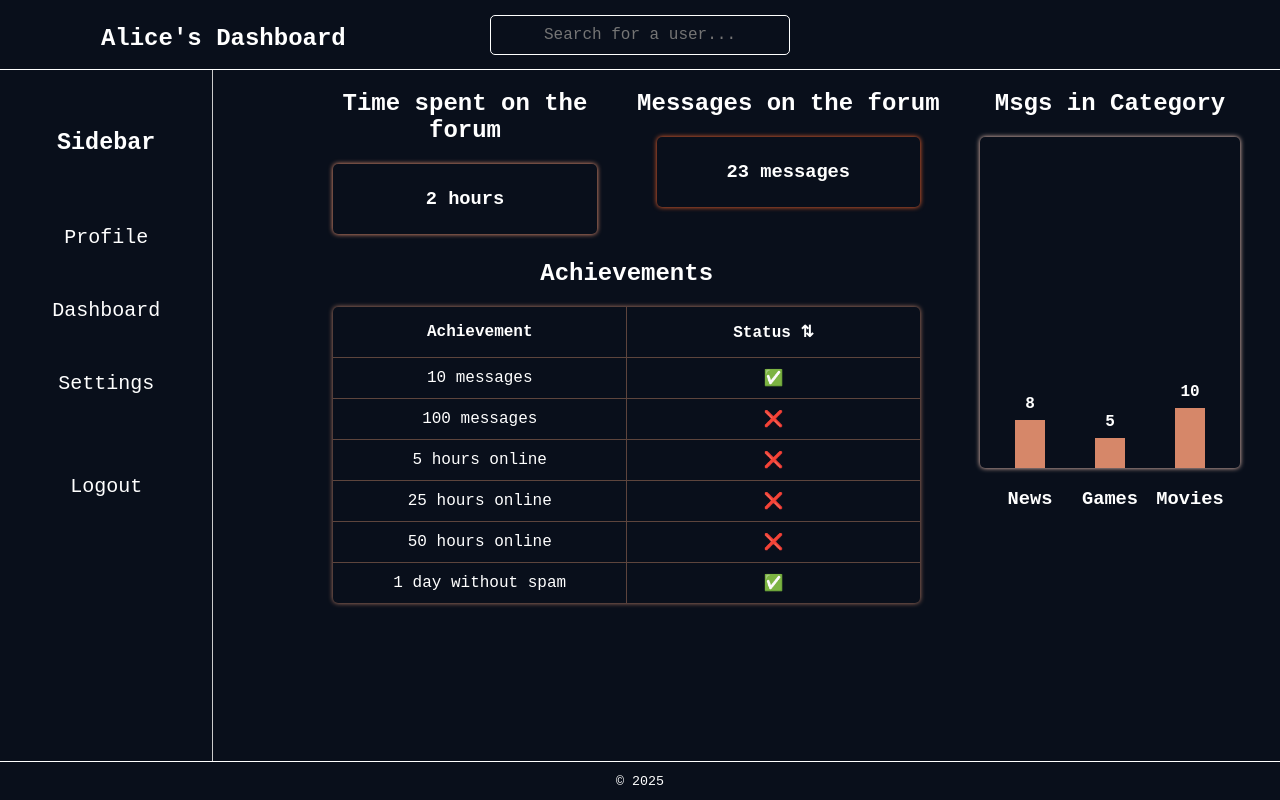
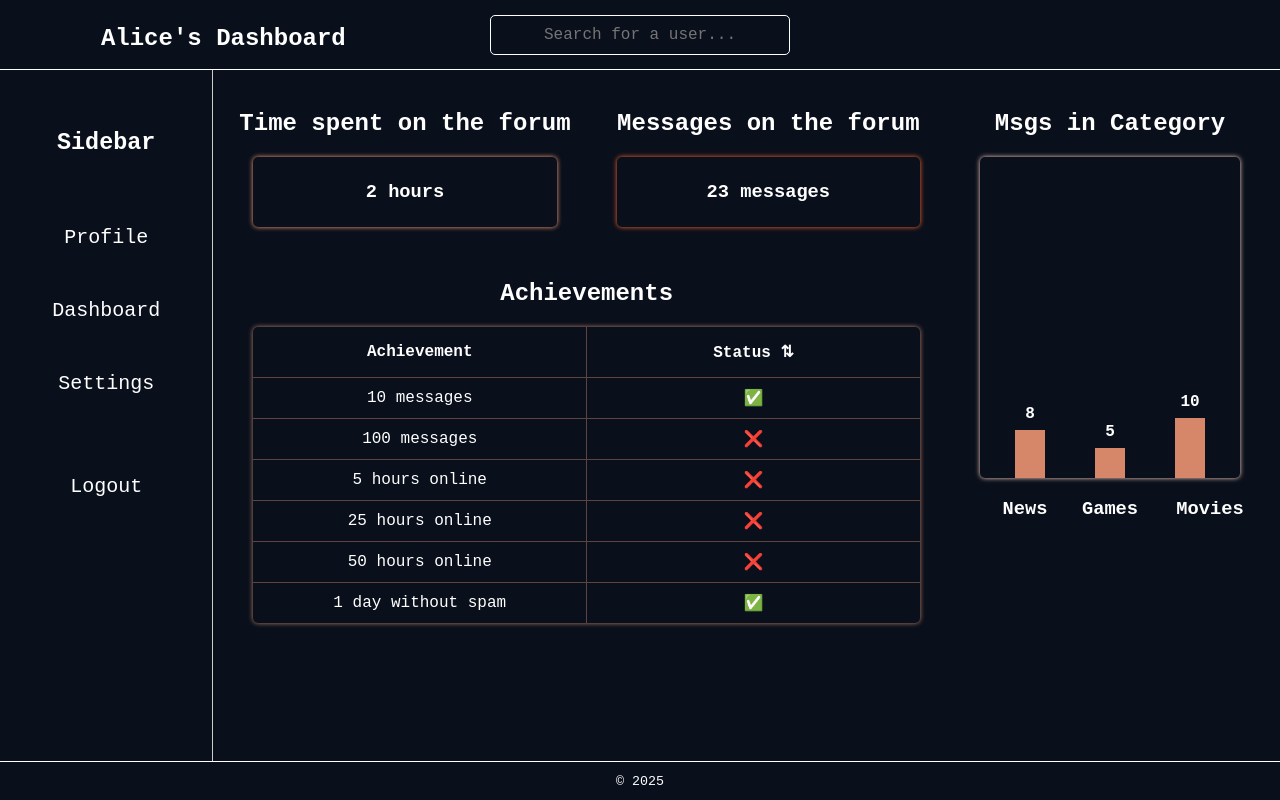
Before and after one commit to re5ilence/user-dashboard, a React (Vite) app: page / in a window 1280 px wide. Both pictures are taken after a click on the button "Alice". Built offline with nearby package versions, Linux system fonts and the light colour scheme.

Commit message:
Отредактировал верстку

```diff
--- a/src/Pages/Settings/Settings.css
+++ b/src/Pages/Settings/Settings.css
@@ -2,22 +2,20 @@
     display: flex;
     justify-content: center;
     align-items: center;
-    gap: 20px;
-    margin-right: 180px;
+    margin-right: calc(50% - 500px);
 }
 
 .row-settings {
     display: grid;
     grid-template-columns: 1fr 1fr;
-    gap: 20px;
+    gap: 50px;
     align-items: start;
 }
 
 .settings-left {
     display: flex;
     flex-direction: column;
-    gap: 45px;
-    margin-top: 8px;
+    gap: 40px;
 }
 
 .settings-right .button-container {
--- a/src/Pages/UserProfile/UserProfile.css
+++ b/src/Pages/UserProfile/UserProfile.css
@@ -3,7 +3,7 @@
     grid-template-columns: 1fr 1fr 300px;
     grid-template-rows: auto 1fr;
     gap: 20px;
-    margin: 20px 20px 10px 100px;
+    margin: 40px 20px 10px 20px;
 }
 
 .user-profile-items {
@@ -78,6 +78,8 @@
 .chart-names {
     display: grid;
     grid-template-columns: repeat(3, 1fr);
-    justify-items: center;
-    margin: 0 30px
 }
+
+.chart-names h3:first-child {
+  margin-left: 30px;
+}
```
